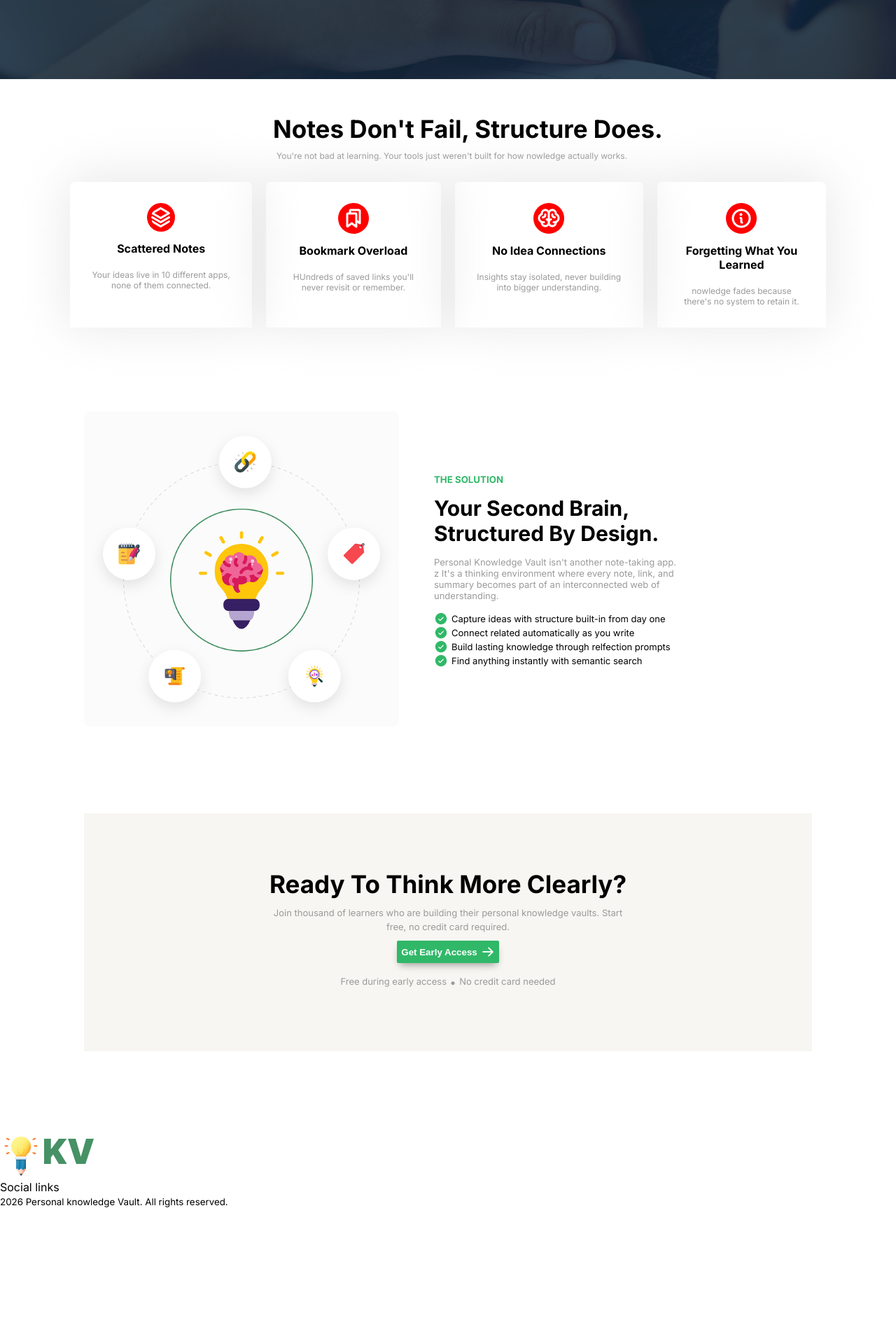
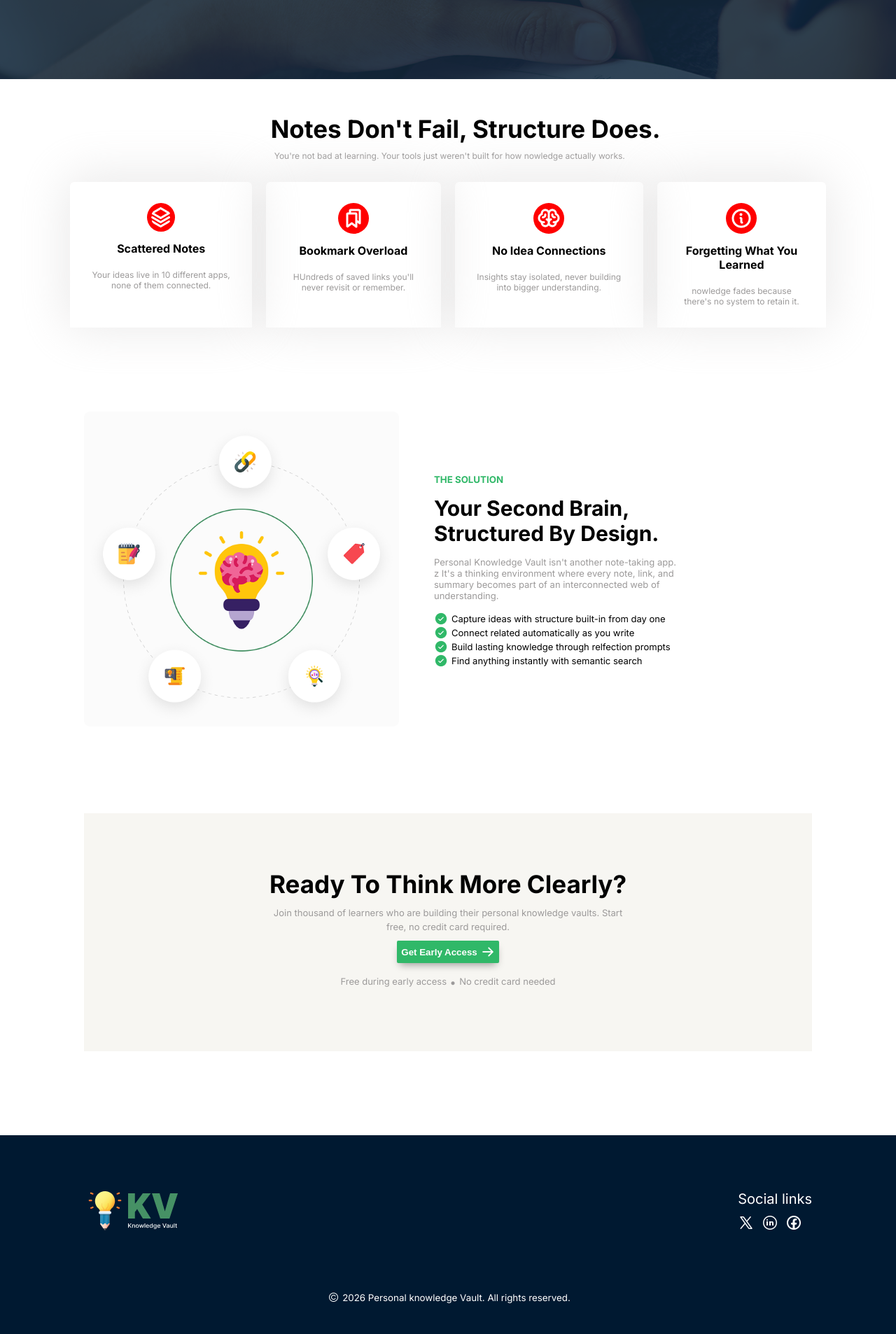
Before and after one commit to lubna331/HTML_and_CSS, a plain HTML site: page home.html in a window 1280 px wide. Shown: the part 476-2382 px from the top of the page at 70% size. Before the commit the page ends 2202 px from the top, so only its background shows below. Drawn offline with Linux system fonts and the light colour scheme.

Commit message:
completed

```diff
--- a/home.html
+++ b/home.html
@@ -10,7 +10,7 @@
     <link rel="stylesheet" href="style.css">
 
 </head>
-<body>
+<body class="wrapper">
     <header>
         <nav class="nav-container">
             <div class="logo">
@@ -30,7 +30,10 @@
         <section id="banner">
             <div class="banner-container">
                 <div class="bannerInfo">
-                    <h5>Early Access Now Open</h5>
+                    <div class="live">
+                        <img src="/assets/livedot.png">
+                        <h5>Early Access Now Open</h5>
+                    </div>
                     <h1>Structured Thinking,</h1>
                     <h1><span style="color: #30B868;">Not Just Note-Taking.</span></h1>
                     <p>A private space to store notes, links, and learning summaries-designed to help you think clearly, connect ideas,and turn learning into long-term knowledge.</p>
@@ -45,9 +48,11 @@
 
     <section id="card-section">
         <div class="card-box">
-            <div class="card-info">
-                <h2>Notes Don't Fail, Structure Does.</h2>
-                <p>You're not bad at learning. Your tools just weren't built for how nowledge actually works.</p>
+            <div class="card-flex">
+                <div class="card-info">
+                    <h2>Notes Don't Fail, Structure Does.</h2>
+                    <p>You're not bad at learning. Your tools just weren't built for how nowledge actually works.</p>
+                </div>
             </div>
             <div class="cards">
                 <div class="card-item">
@@ -114,14 +119,15 @@
             <div class="social-links">
                 <div><p>Social links</p></div>
                 <div class="socialIcons">
-                    <a href=""></a>
-                    <a href=""></a>
-                    <a href=""></a>
+                    <a href=""><img src="/assets/x.png"></a>
+                    <a href=""><img src="/assets/in.png"></a>
+                    <a href=""><img src="/assets/fb.png"></a>
                 </div>
             </div>
-            <div>
-                <small>2026 Personal knowledge Vault. All rights reserved.</small>
-            </div>
+        </div>
+        <div class="copyright">
+            <img src="/assets/cr.png">
+            <small style="color: white;">2026 Personal knowledge Vault. All rights reserved.</small>
         </div>
     </footer>
 </body>
--- a/style.css
+++ b/style.css
@@ -4,6 +4,10 @@
 }
 body{
     font-family: "Inter", sans-serif;
+}
+body .wapper{
+    width: 1440px;
+    margin: 0 auto;
 }
 
 /* Navigation bar */
@@ -57,19 +61,23 @@ body{
     padding: 70px 110px 134px 110px;
     align-items: stretch;
 }
-
-.bannerInfo h5{
-    border-radius: 18px;
-    margin-left: 170px;
+.live{
+    display: flex;
+    align-items: center;
+    justify-content: center;
+    gap: 4px;
+    background-color: white;
+    width: 150px;
+    border-radius: 20px;
+    padding: 4px;
+    margin-left: 175px;
     margin-bottom: 10px;
-    padding: 4px;
-    background-color: white;
-    color: rgb(121, 201, 0);
-    width: 150px;
-    font-size: 12px;
-    text-align: center;
 }
-
+.bannerInfo .live h5{
+    font-size: 11px;
+    color: #30B868;
+    font-weight: normal;
+}
 .bannerInfo h1{
     color: white;
     font-size: 45px;
@@ -120,8 +128,13 @@ body{
     padding-left: 100px;
     padding-right: 100px;
 }
+.card-flex{
+    display: flex;
+    align-items: center;
+    justify-content: center;
+}
 .card-info{
-    margin-left: 290px;
+    margin-left: 50px;
 }
 .card-info h2{
     font-size: 35px;
@@ -246,3 +259,32 @@ body{
     font-weight: bold;
     margin:0 4px;
 }
+
+/* footer section */
+.footer-container{
+    background-color: #001931;
+    height: 200px;
+    display: flex;
+    align-items: center;
+    justify-content: space-between;
+    padding: 10px 120px;
+}
+.social-links{
+    color: white;
+    font-size: 20px;
+}
+.socialIcons {
+    display: flex;
+    gap: 10px;
+    padding-top: 10px;
+}
+.copyright{
+    background-color: #001931;
+    display: flex;
+    align-items: center;
+    justify-content: center;
+    padding-bottom: 40px;
+}
+.copyright img{
+    padding: 4px;
+}
```
Also changed, not shown: assets/cr.png (added), assets/fb.png (added), assets/in.png (added), assets/livedot.png (added), assets/x.png (added).
